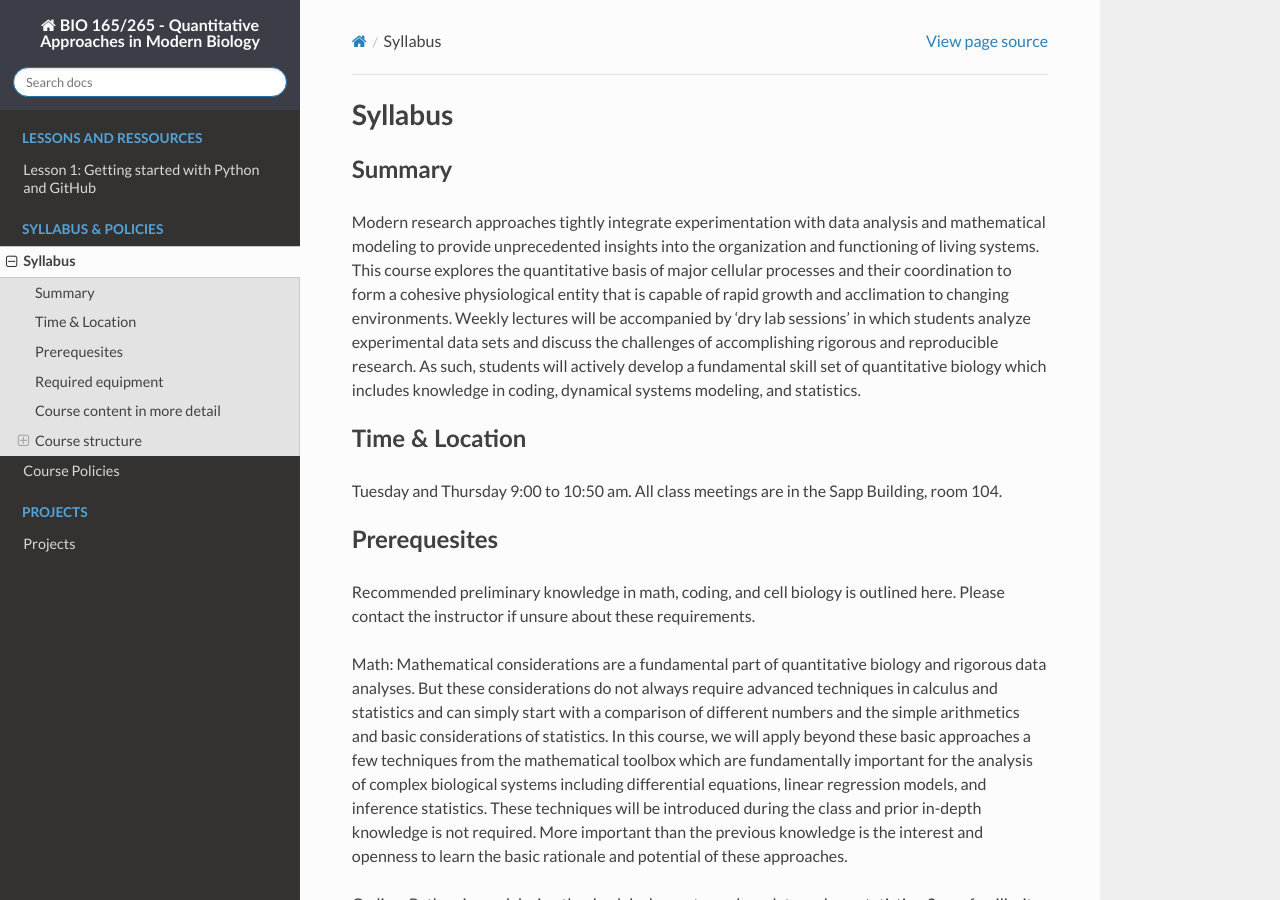
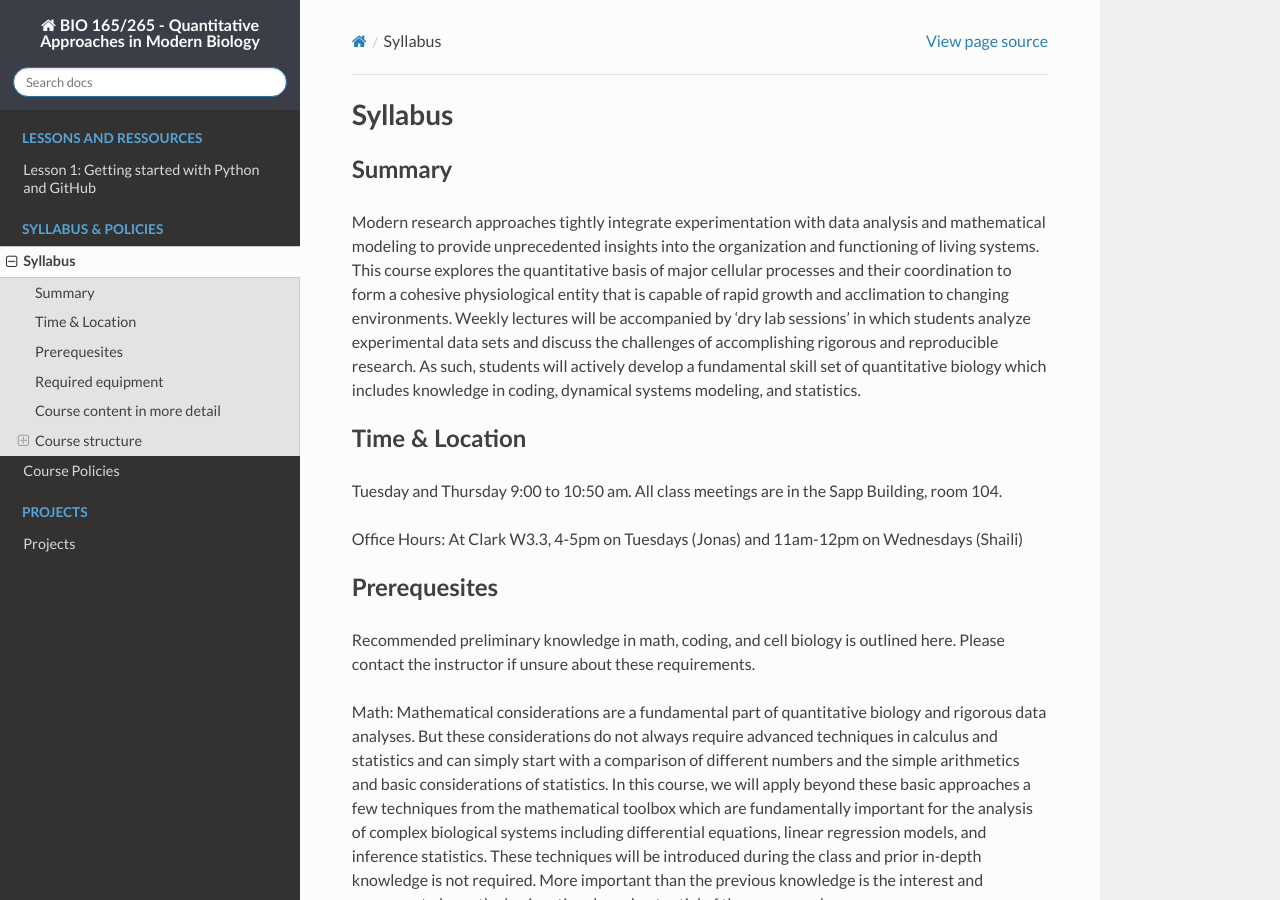
Before and after one commit to BIO165/BIO165, a Sphinx documentation site: the page built from source/syllabus.rst, in a window 1280 px wide and 900 px high. Built offline with Sphinx 7.4.7 and the Read the Docs theme 2.0.0, drawn with Linux system fonts in a browser that asks for light colours.

Commit message:
added OH to syllabus.rst

```diff
--- a/source/syllabus.rst
+++ b/source/syllabus.rst
@@ -12,6 +12,8 @@ Modern research approaches tightly integrate experimentation with data analysis
 Time & Location
 ---------------
 Tuesday and Thursday 9:00 to 10:50 am. All class meetings are in the Sapp Building, room 104.
+
+Office Hours: At Clark W3.3, 4-5pm on Tuesdays (Jonas) and 11am-12pm on Wednesdays (Shaili)
 
 Prerequesites
 --------------
```
